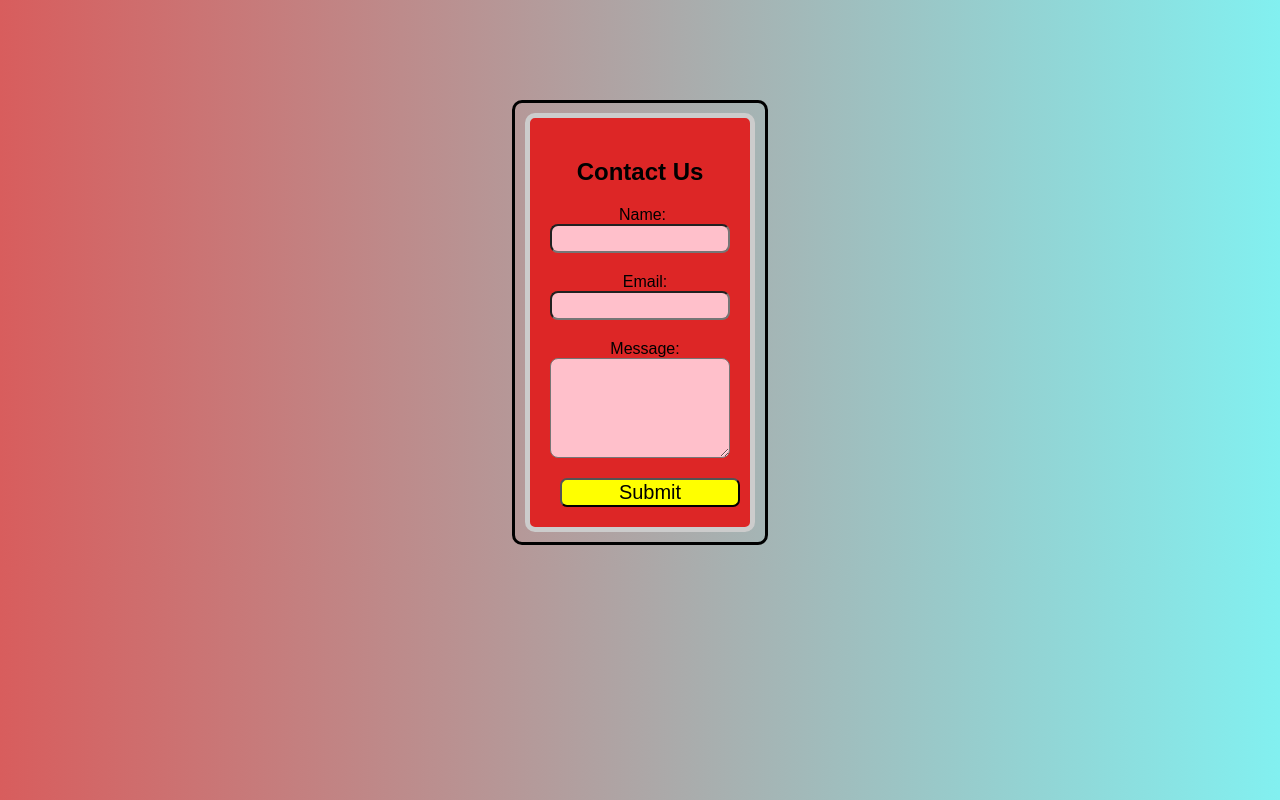
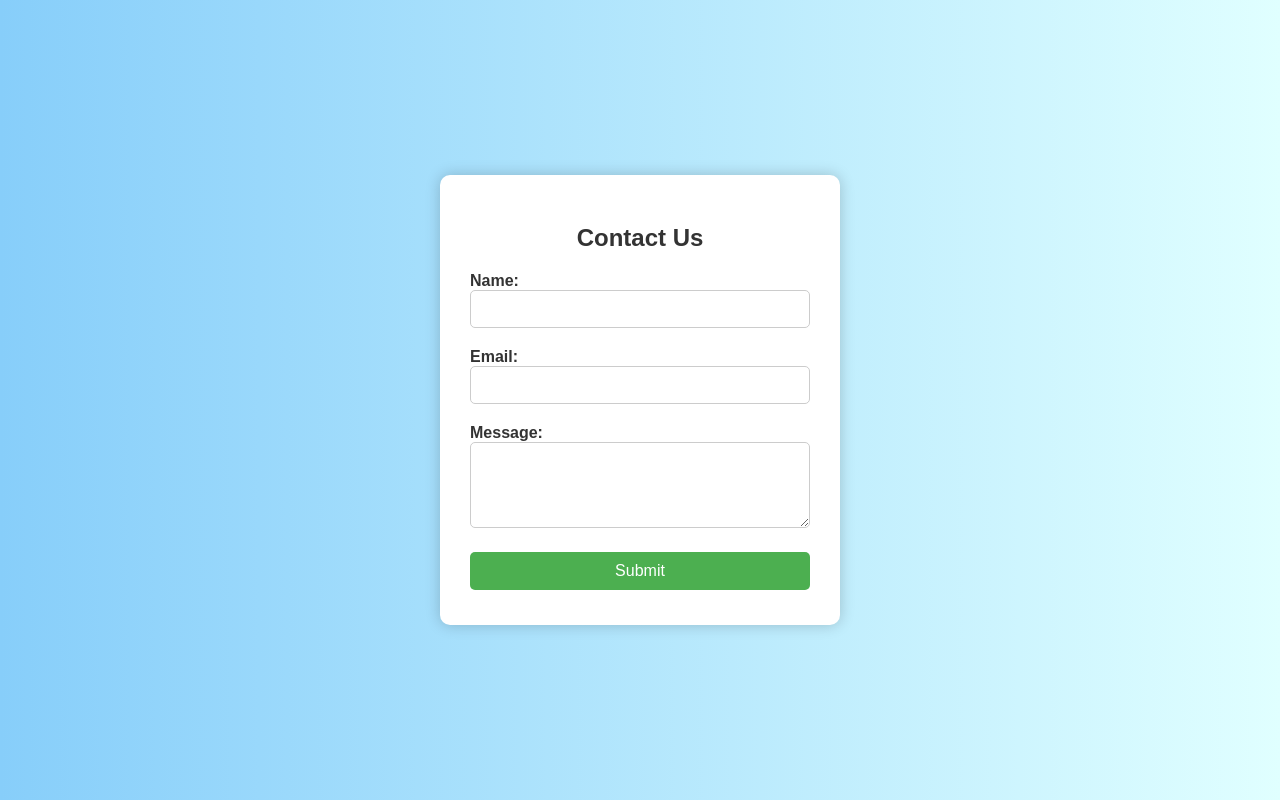
Before and after one commit to LonelyGuy-SE1/ContactForm, a plain HTML site: page index.html in a window 1280 px wide. Drawn offline with Linux system fonts and the light colour scheme.

Commit message:
Update styles.css

```diff
--- a/styles.css
+++ b/styles.css
@@ -1,93 +1,67 @@
-.form-container {
-  border-radius: 10px;
-  padding: 20px;
-  width: auto;
-  background-color: #dd2626;
-  border: 5px solid #ccc;
+/* Page layout and background */
+body {
+  margin: 0;
+  padding: 0;
+  font-family: Arial, sans-serif;
+  background: linear-gradient(to right, #87cefa, #e0ffff); /* Nice blue gradient */
+  display: flex;
+  justify-content: center;
+  align-items: center;
+  height: 100vh;
 }
 
+/* Form card container */
+.form-container {
+  background-color: white;
+  padding: 30px;
+  border-radius: 10px;
+  box-shadow: 0 0 15px rgba(0, 0, 0, 0.2);
+  width: 90%;
+  max-width: 400px; /* Responsive upper limit */
+  box-sizing: border-box;
+}
+
+/* Heading */
+h2 {
+  text-align: center;
+  margin-bottom: 20px;
+  color: #333;
+}
+
+/* Labels */
 label {
-  color: rgb(0, 0, 0);
-  margin: 10px 5px 10px 5px;
-  width: 100%;
+  display: block;
+  margin-bottom: 5px;
+  color: #333;
+  font-weight: bold;
+  text-align: left;
 }
+
+/* Input and textarea fields */
 input,
 textarea {
   width: 100%;
-  padding: 5px;
+  padding: 10px;
+  margin-bottom: 15px;
+  border: 1px solid #ccc;
+  border-radius: 5px;
   box-sizing: border-box;
-  margin-bottom: 20px;
-  border-radius: 8px;
-  background-color: pink;
-  display: block;
-}
-textarea {
-  width: 100%;
-  height: 100px;
+  font-size: 14px;
 }
 
+/* Submit button */
 button {
-  background-color: yellow;
-  .form-container {
-    border-radius: 10px;
-    padding: 20px;
-    width: auto;
-    background-color: #dd2626;
-    border: 5px solid #ccc;
-  }
+  width: 100%;
+  padding: 10px;
+  background-color: #4caf50;
+  border: none;
+  color: white;
+  font-size: 16px;
+  border-radius: 5px;
+  cursor: pointer;
+}
 
-  label {
-    color: rgb(0, 0, 0);
-    margin: 10px 5px 10px 5px;
-    width: 100%;
-  }
-  input,
-  textarea {
-    width: 100%;
-    padding: 5px;
-    box-sizing: border-box;
-    margin-bottom: 20px;
-    border-radius: 8px;
-    background-color: pink;
-    display: block;
-  }
-  textarea {
-    width: 100%;
-    height: 100px;
-  }
-
-  button {
-    background-color: yellow;
-    font-size: 20px;
-    width: 100%;
-    border-radius: 7px;
-  }
-  button:hover {
-    background-color: lightblue;
-  }
-  body {
-    text-align: center;
-    background: linear-gradient(to right, #d85d5d, #82f0f0);
-    font-family: Arial, sans-serif;
-    border: 3px solid black;
-    padding: 10px;
-    margin: 100px 40% 20px 40%;
-    border-radius: 10px;
-  }
-
-  font-size: 20px;
-  width: 100%;
-  border-radius: 7px;
+/* Button hover effect */
+button:hover {
+  background-color: #45a049;
 }
-button:hover {
-  background-color: lightblue;
-}
-body {
-  text-align: center;
-  background: linear-gradient(to right, #d85d5d, #82f0f0);
-  font-family: Arial, sans-serif;
-  border: 3px solid black;
-  padding: 10px;
-  margin: 100px 40% 20px 40%;
-  border-radius: 10px;
-}
```
